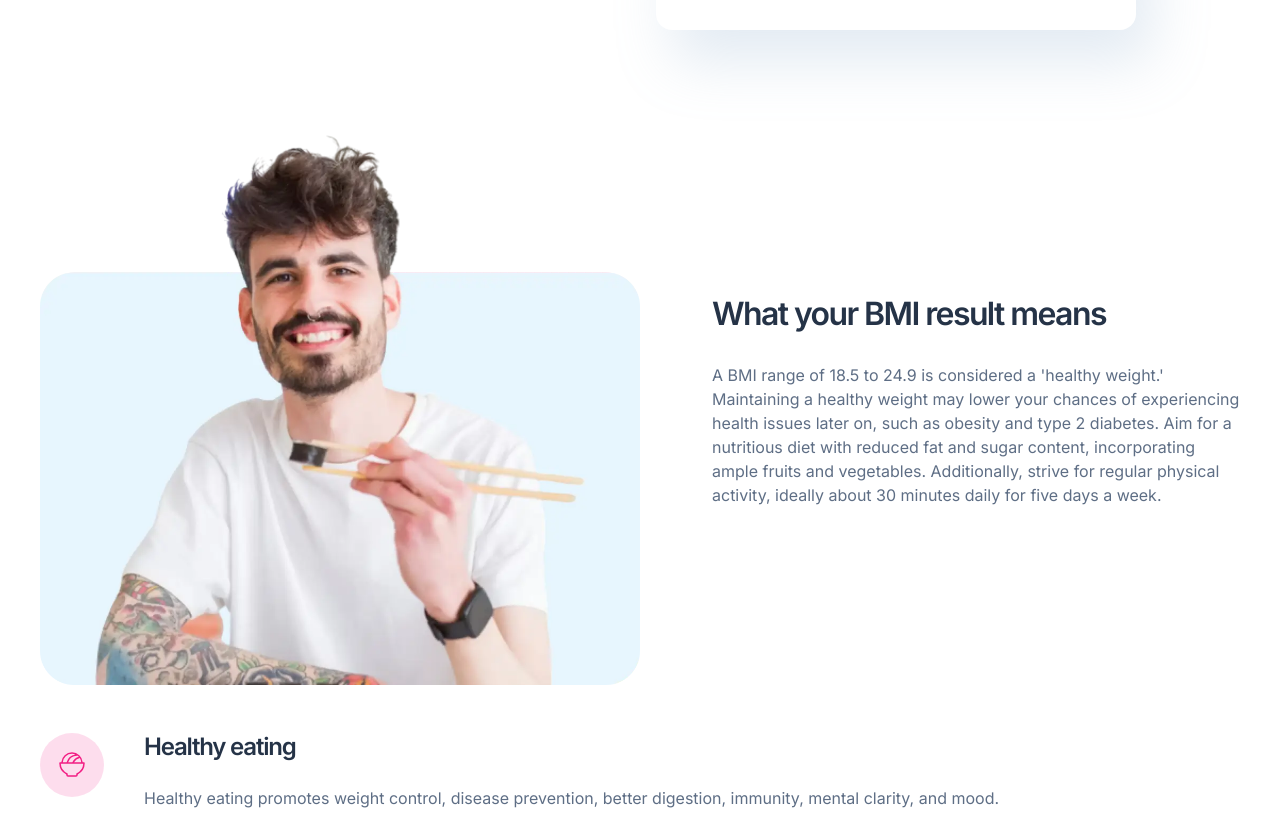
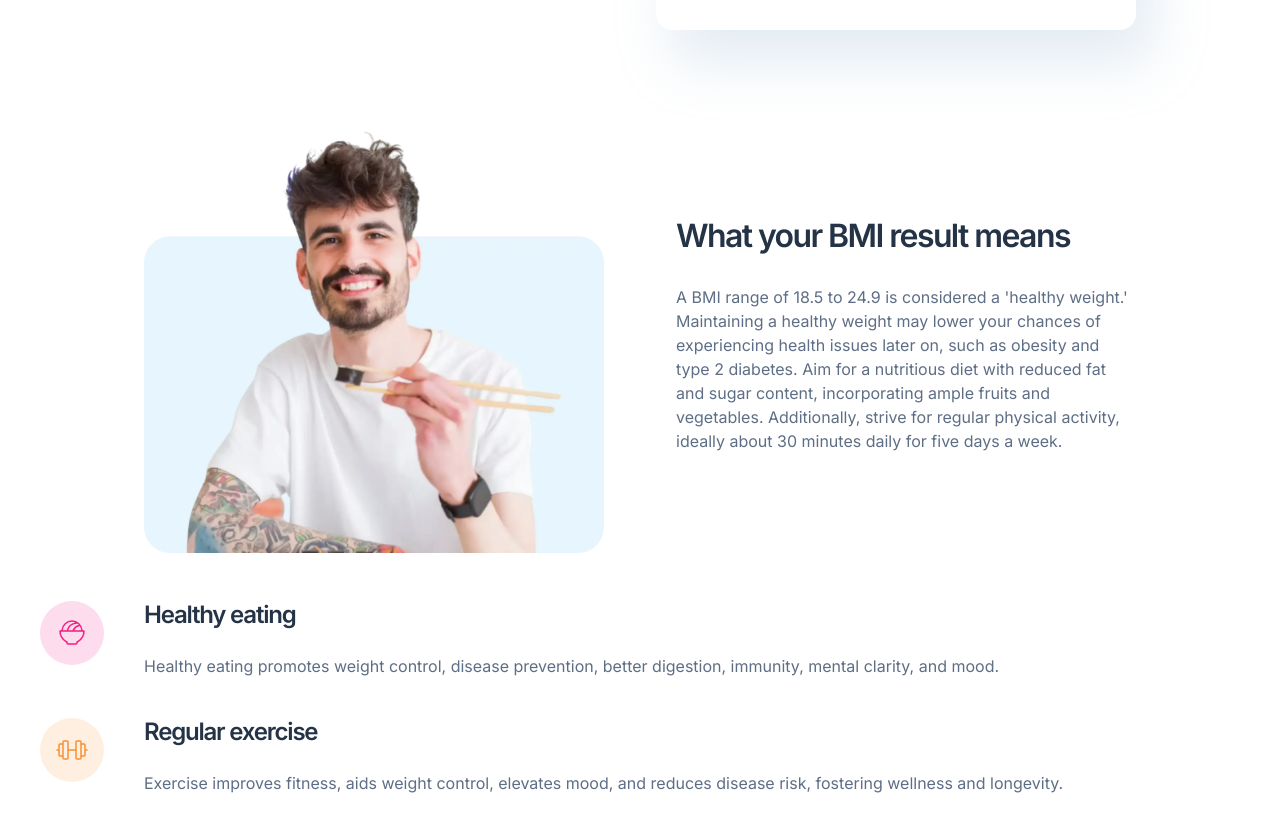
Before and after one commit to haipinggong/bmi-calculator, a React (Vite) app: page / in a window 1280 px wide. Shown: the part 630-1465 px from the top of the page. Built offline with nearby package versions, Linux system fonts and the light colour scheme.

Commit message:
Updating styling for YourResults on large sm

```diff
--- a/src/components/YourResults/YourResults.styles.ts
+++ b/src/components/YourResults/YourResults.styles.ts
@@ -7,19 +7,23 @@ export const styles: Record<string, SxProps<Theme>> = {
     alignItems: "center",
     gap: 6,
     [theme.breakpoints.up("sm")]: {
+      display: "grid",
+      gridTemplateColumns: "repeat(2, 1fr)",
       paddingInline: 5,
-      flexDirection: "row",
-      justifyContent: "space-between",
       gap: 9,
     },
-    // padding: "0 1rem",
+    [theme.breakpoints.up("md")]: {
+      paddingInline: theme.spacing(18),
+    },
   }),
   image: (theme) => ({
-    width: "100%",
+    maxWidth: "100%",
     borderRadius: 4,
     [theme.breakpoints.up("sm")]: {
-      alignSelf: "flex-end",
-      maxWidth: "50%",
+      alignSelf: "end",
+    },
+    [theme.breakpoints.up("md")]: {
+      alignSelf: "center",
     },
   }),
   resultContainer: (theme) => ({
```
